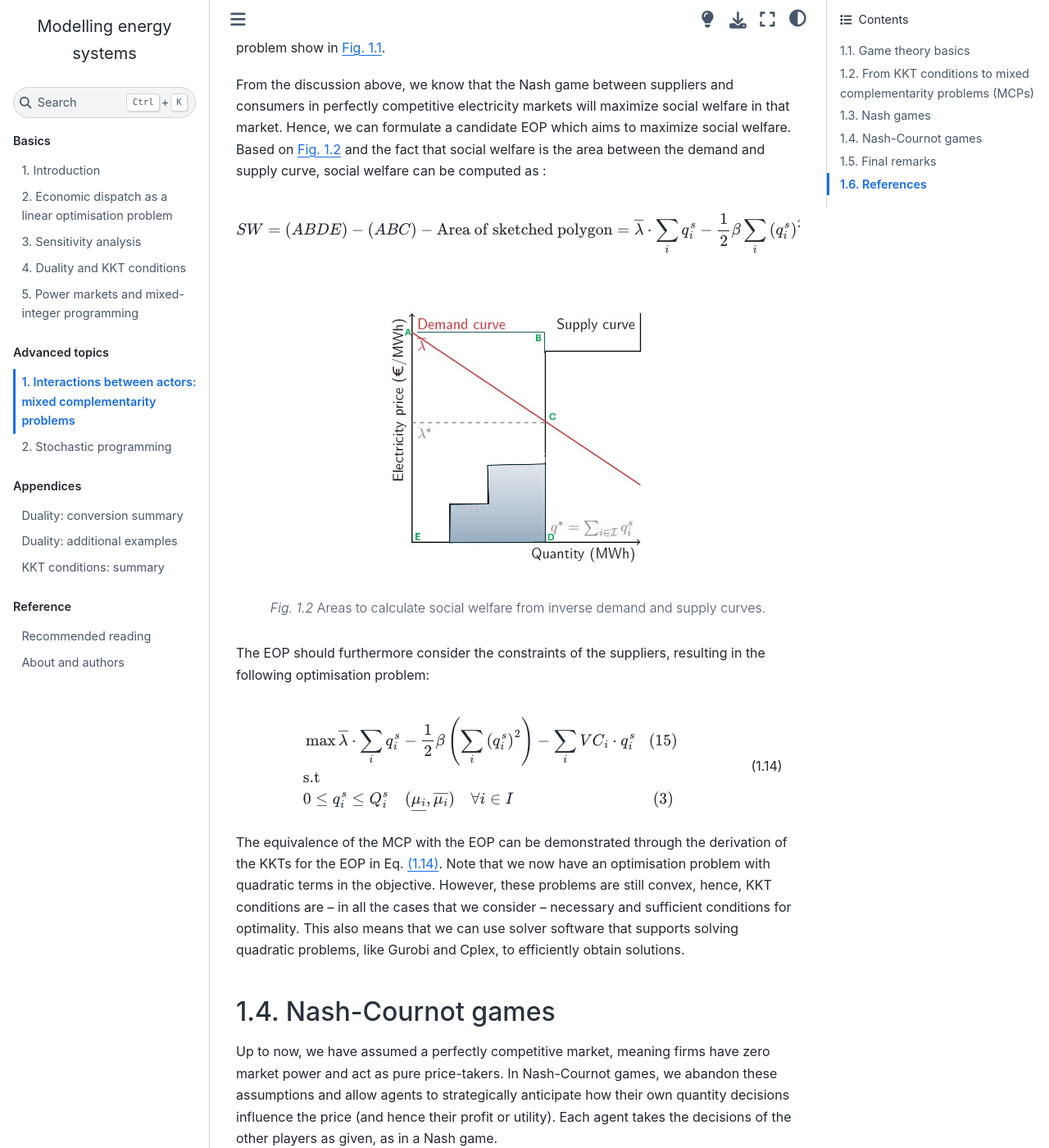
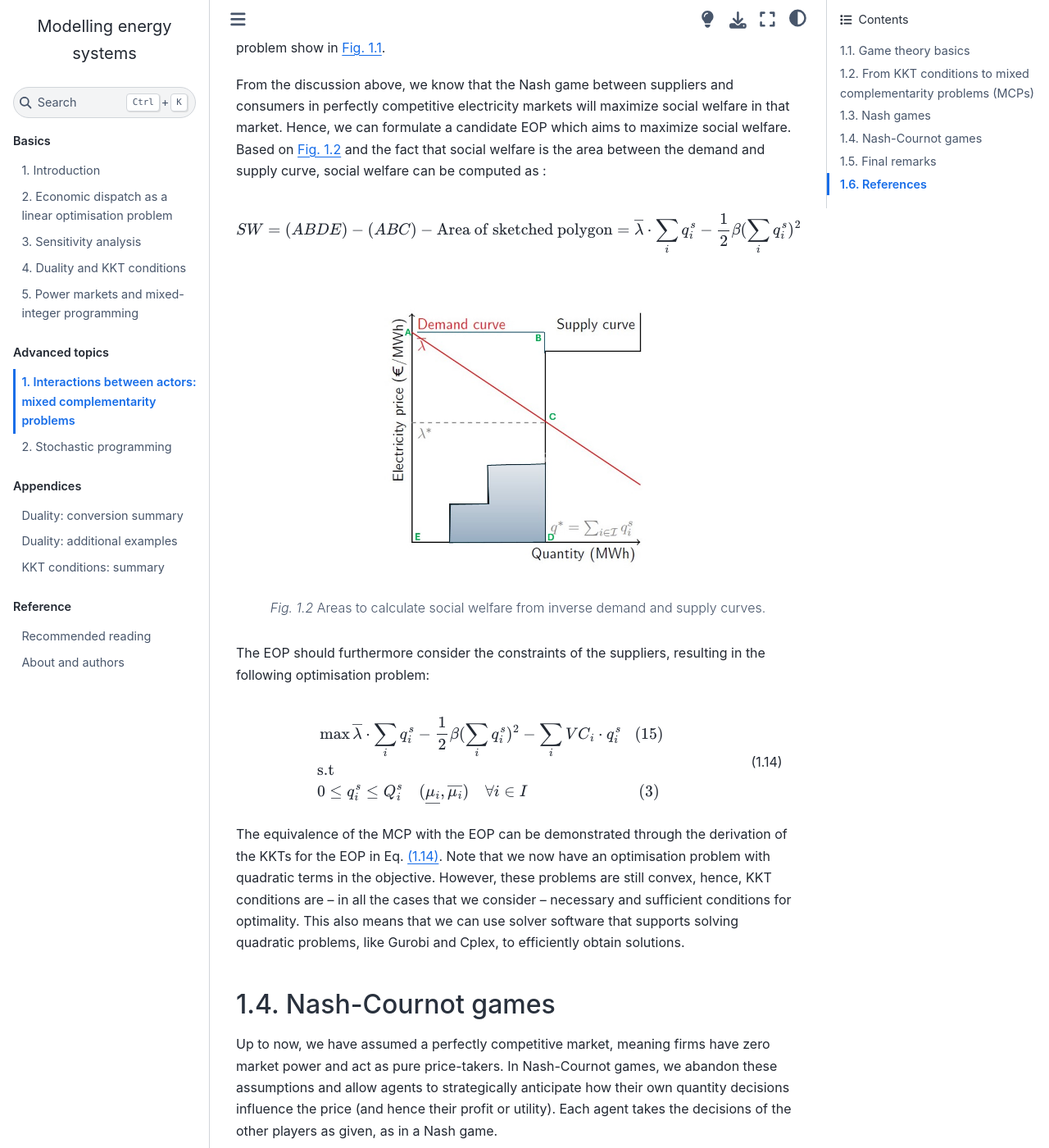
Before and after one commit to sjpfenninger/modelling-energy-systems, a Jupyter Book: the page built from advanced/mixed-complementarity.md, in a window 1280 px wide and 1400 px high, scrolled down 10523 px. Shown: the whole window at 82% size. Built offline with Jupyter Book 1.0.4 settings and Sphinx 7.4.7 and the Sphinx Book theme 1.1.4, drawn with Linux system fonts in a browser that asks for light colours; comment, search, counter and statistics services are not loaded; cross-references to code outside the pages are shown as plain code.

Commit message:
MCPs: Fix equation 15

````diff
--- a/advanced/mixed-complementarity.md
+++ b/advanced/mixed-complementarity.md
@@ -283,7 +283,7 @@ With the MCP defined, we can now derive the Equivalent Optimization problem to d
 From the discussion above, we know that the Nash game between suppliers and consumers in perfectly competitive electricity markets will maximize social welfare in that market. Hence, we can formulate a candidate EOP which aims to maximize social welfare. Based on {numref}`fig-inverse-demand-area` and the fact that  social welfare is the area between the demand and supply curve, social welfare can be computed as :
 
 $$
-SW = (ABDE) - (ABC) - \text{Area of sketched polygon} = \overline{\lambda} \cdot \sum_{i} q^s_i - \frac{1}{2}\beta \sum_{i} \left(q^s_i\right)^2 - \sum_{i} VC_i \cdot q^s_i
+SW = (ABDE) - (ABC) - \text{Area of sketched polygon} = \overline{\lambda} \cdot \sum_{i} q^s_i - \frac{1}{2}\beta(\sum_{i} q^s_i)^2 - \sum_{i} VC_i \cdot q^s_i
 $$
 
 ```{figure} ../images/area_inv_demand.jpg
@@ -296,7 +296,7 @@ The EOP should furthermore consider the constraints of the suppliers, resulting
 ```{math}
 :label: EOP_Nash
 \begin{align}
-& \max \overline{\lambda} \cdot \sum_{i} q^s_i - \frac{1}{2}\beta \left( \sum_{i} \left(q^s_i\right)^2 \right) - \sum_{i} VC_i \cdot q^s_i \tag{15} \\
+& \max \overline{\lambda} \cdot \sum_{i} q^s_i - \frac{1}{2}\beta (\sum_{i} q^s_i)^2 - \sum_{i} VC_i \cdot q^s_i \tag{15} \\
 & \text{s.t}\\
 & 0 \leq q^s_i \leq Q^s_i \quad (\underline{μ_i}, \overline{μ_i}) \quad \forall i \in I \tag{3} \\
 \end{align}
````
